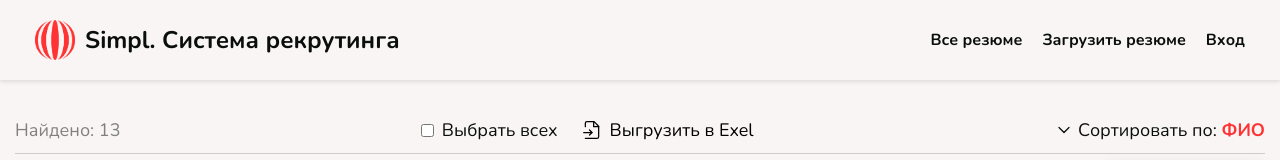
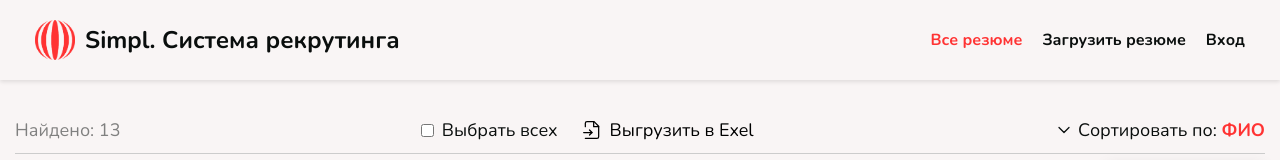
Before and after one commit to teamdevm/teamwork-swift-ferret, a React (Create React App) app in the folder React-app/: page / in a window 1280 px wide. Shown: the top 160 px of the page. Built offline with nearby package versions, Linux system fonts and the light colour scheme.

Commit message:
add changing display of header items

```diff
--- a/React-app/src/components/Header.jsx
+++ b/React-app/src/components/Header.jsx
@@ -1,8 +1,11 @@
 import React from 'react';
 import logo from '../assets/img/logo.png';
-import { Link } from 'react-router-dom';
+import classNames from 'classnames';
+import { Link, useHref } from 'react-router-dom';
 
 function Header() {
+  const history = useHref();
+
   return (
     <header className="header">
       <div className="header__container container">
@@ -13,13 +16,34 @@ function Header() {
         <nav className="header__nav">
           <ul className="nav__list">
             <Link to="/">
-              <li className="nav__item nav__item--active">Все резюме</li>
+              <li
+                className={classNames('nav__item', {
+                  active: history === '/',
+                  // desabled: !sizes.includes(size),
+                })}
+              >
+                Все резюме
+              </li>
             </Link>
             <Link to="/upload">
-              <li className="nav__item">Загрузить резюме</li>
+              <li
+                className={classNames('nav__item', {
+                  active: history === '/upload',
+                  // desabled: !sizes.includes(size),
+                })}
+              >
+                Загрузить резюме
+              </li>
             </Link>
             <Link to="/sign-in">
-              <li className="nav__item">Вход</li>
+              <li
+                className={classNames('nav__item', {
+                  active: history === '/sign-in',
+                  // desabled: !sizes.includes(size),
+                })}
+              >
+                Вход
+              </li>
             </Link>
           </ul>
         </nav>
```
